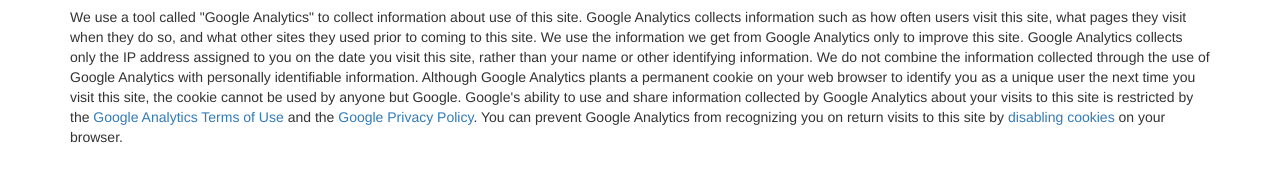
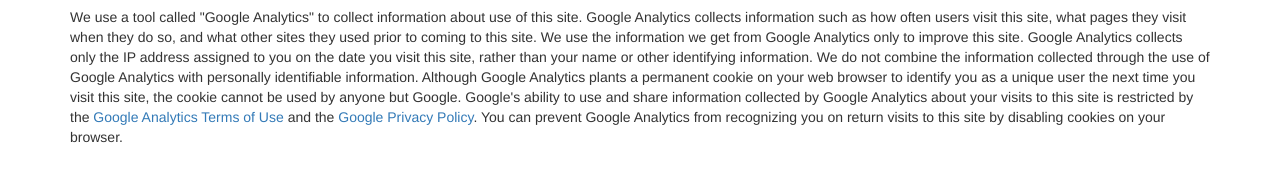
Before and after one commit to ajthom90/puddy8ball, a plain HTML site: page about.html in a window 1280 px wide. Shown: the part 385-566 px from the top of the page. Drawn offline with nearby package versions, Linux system fonts and the light colour scheme.

Commit message:
Update about.html

```diff
--- a/about.html
+++ b/about.html
@@ -43,7 +43,7 @@
 			<div>
 				<h3 class="page-header">Privacy Policy</h3>
 				<p>Besides Google Analytics (described in the next paragraph), the Puddy 8 Ball (https://puddy8ball.com) collects ZERO data entered by users.  To verify this, all source code is readily available at <a href="https://github.com/ajthom90/puddy8ball">this GitHub repository.</a>  Using Chrome Developer Tools (or similar features in other browsers), you can also see that once the page is loaded, there is zero network traffic that occurs when a question is submitted.  Also, all traffic to the Puddy 8 Ball is encrypted using HTTPS.  If you see any certificate errors relating to the Puddy 8 Ball, please stop using the site immediately.</p>
-				<p>We use a tool called "Google Analytics" to collect information about use of this site. Google Analytics collects information such as how often users visit this site, what pages they visit when they do so, and what other sites they used prior to coming to this site. We use the information we get from Google Analytics only to improve this site. Google Analytics collects only the IP address assigned to you on the date you visit this site, rather than your name or other identifying information. We do not combine the information collected through the use of Google Analytics with personally identifiable information. Although Google Analytics plants a permanent cookie on your web browser to identify you as a unique user the next time you visit this site, the cookie cannot be used by anyone but Google. Google's ability to use and share information collected by Google Analytics about your visits to this site is restricted by the <a href="http://www.google.com/analytics/tos.html">Google Analytics Terms of Use</a> and the <a href="http://www.google.com/privacypolicy.html">Google Privacy Policy</a>.   You can prevent Google Analytics from recognizing you on return visits to this site by <a href="http://www.usa.gov/optout_instructions.shtml">disabling cookies</a> on your browser.</p>
+				<p>We use a tool called "Google Analytics" to collect information about use of this site. Google Analytics collects information such as how often users visit this site, what pages they visit when they do so, and what other sites they used prior to coming to this site. We use the information we get from Google Analytics only to improve this site. Google Analytics collects only the IP address assigned to you on the date you visit this site, rather than your name or other identifying information. We do not combine the information collected through the use of Google Analytics with personally identifiable information. Although Google Analytics plants a permanent cookie on your web browser to identify you as a unique user the next time you visit this site, the cookie cannot be used by anyone but Google. Google's ability to use and share information collected by Google Analytics about your visits to this site is restricted by the <a href="http://www.google.com/analytics/tos.html">Google Analytics Terms of Use</a> and the <a href="http://www.google.com/privacypolicy.html">Google Privacy Policy</a>.   You can prevent Google Analytics from recognizing you on return visits to this site by disabling cookies on your browser.</p>
 			</div>
 		</div>
 	</body>
```
